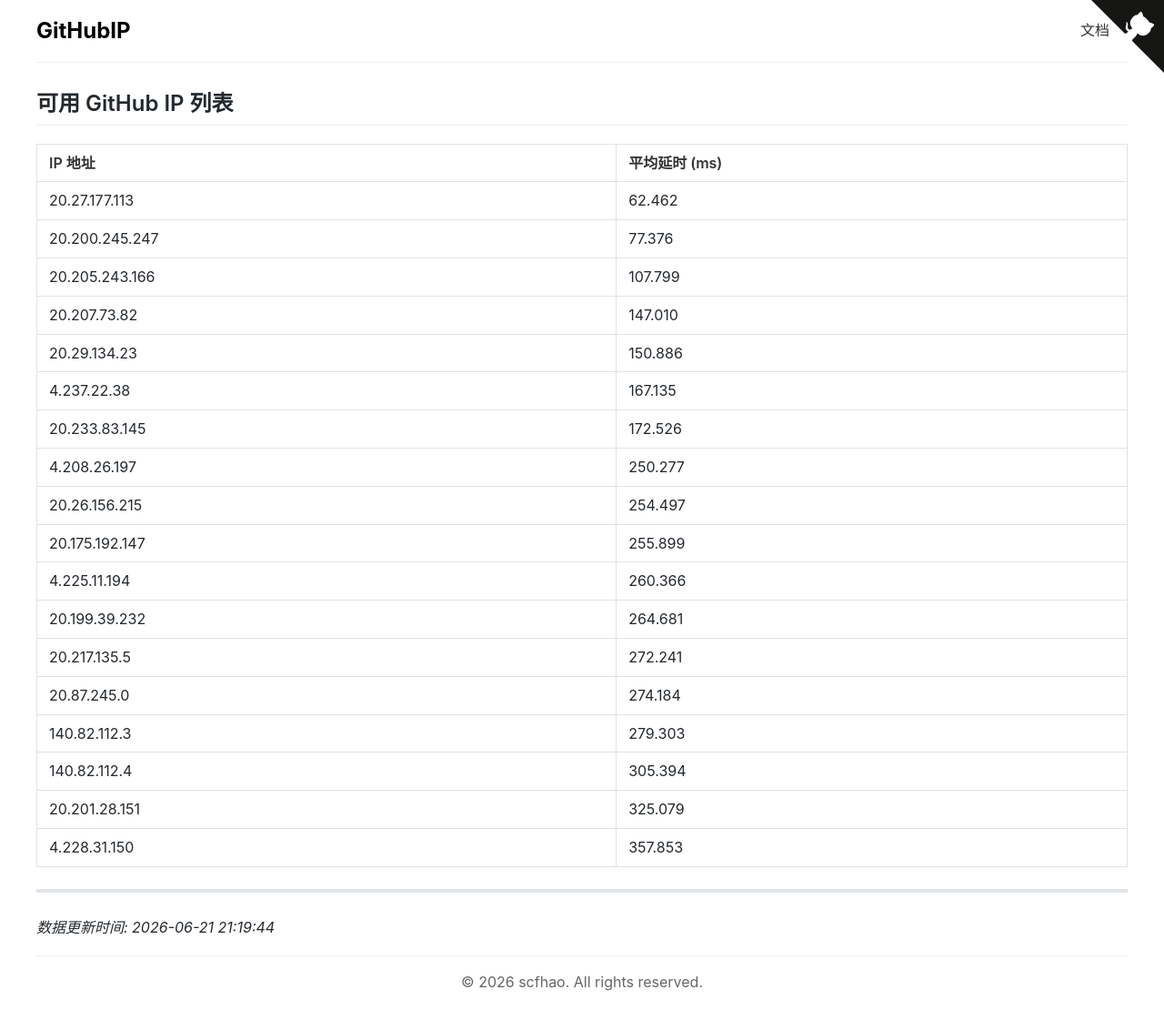
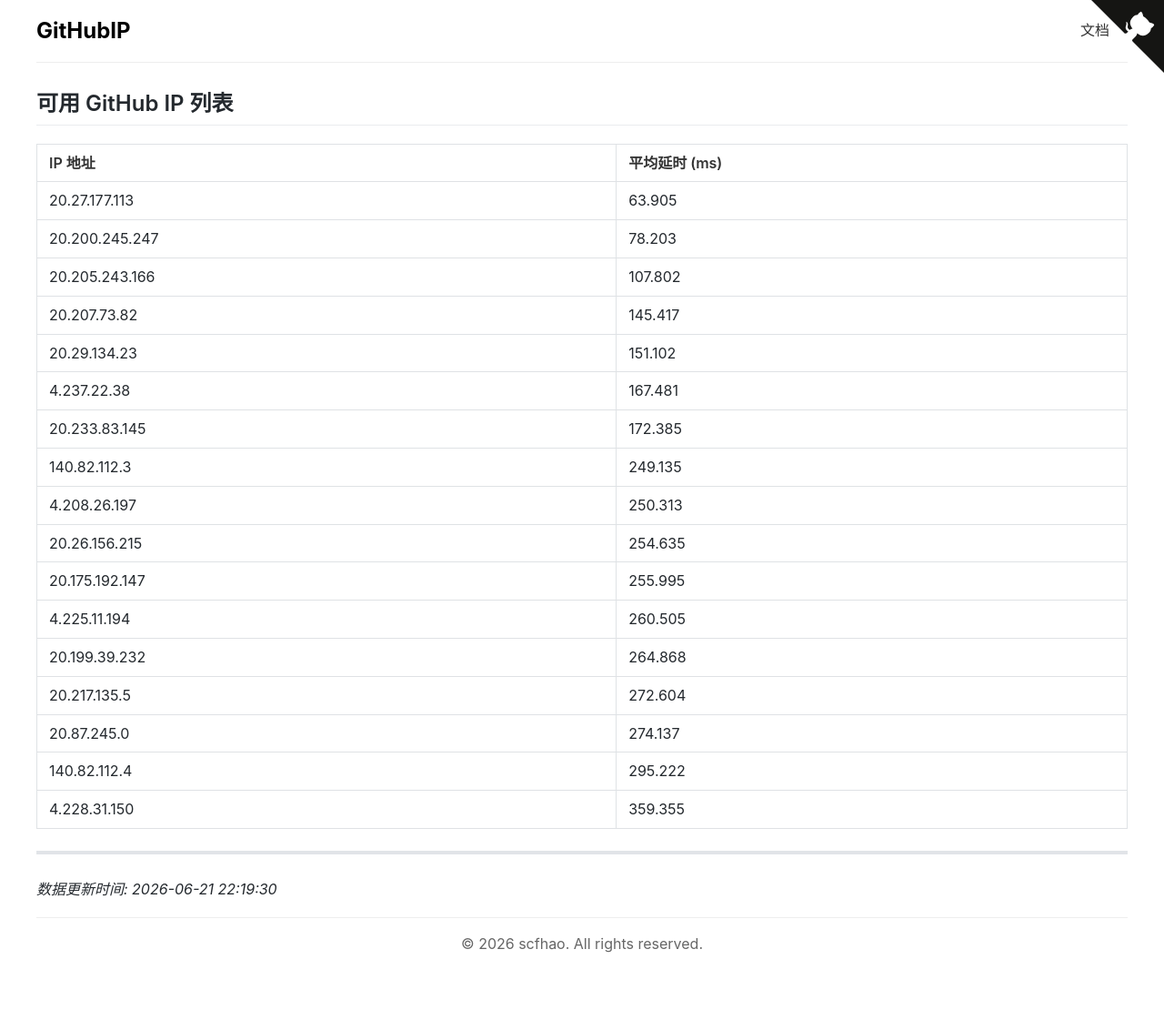
Before and after one commit to scfhao/GitHubIP, a Jekyll site: the page built from index.md, in a window 1280 px wide. Shown: the whole page at 91% size. Built offline with Jekyll 4.4.1, drawn with Linux system fonts in a browser that asks for light colours; after the commit the page ends 1068 px from its top, so only the background shows below that.

Commit message:
自动脚本执行 - 2026-06-21 22:19:30

```diff
--- a/index.md
+++ b/index.md
@@ -1,32 +1,31 @@
 ---
 layout: home
 title: GitHub IP 列表
-date: 2026-06-21 21:19:44
+date: 2026-06-21 22:19:30
 ---
 
 ## 可用 GitHub IP 列表
 
 | IP 地址 | 平均延时 (ms) |
 |---------|--------------|
-| 20.27.177.113 | 62.462 |
-| 20.200.245.247 | 77.376 |
-| 20.205.243.166 | 107.799 |
-| 20.207.73.82 | 147.010 |
-| 20.29.134.23 | 150.886 |
-| 4.237.22.38 | 167.135 |
-| 20.233.83.145 | 172.526 |
-| 4.208.26.197 | 250.277 |
-| 20.26.156.215 | 254.497 |
-| 20.175.192.147 | 255.899 |
-| 4.225.11.194 | 260.366 |
-| 20.199.39.232 | 264.681 |
-| 20.217.135.5 | 272.241 |
-| 20.87.245.0 | 274.184 |
-| 140.82.112.3 | 279.303 |
-| 140.82.112.4 | 305.394 |
-| 20.201.28.151 | 325.079 |
-| 4.228.31.150 | 357.853 |
+| 20.27.177.113 | 63.905 |
+| 20.200.245.247 | 78.203 |
+| 20.205.243.166 | 107.802 |
+| 20.207.73.82 | 145.417 |
+| 20.29.134.23 | 151.102 |
+| 4.237.22.38 | 167.481 |
+| 20.233.83.145 | 172.385 |
+| 140.82.112.3 | 249.135 |
+| 4.208.26.197 | 250.313 |
+| 20.26.156.215 | 254.635 |
+| 20.175.192.147 | 255.995 |
+| 4.225.11.194 | 260.505 |
+| 20.199.39.232 | 264.868 |
+| 20.217.135.5 | 272.604 |
+| 20.87.245.0 | 274.137 |
+| 140.82.112.4 | 295.222 |
+| 4.228.31.150 | 359.355 |
 
 ---
 
-*数据更新时间: 2026-06-21 21:19:44*
+*数据更新时间: 2026-06-21 22:19:30*
```
